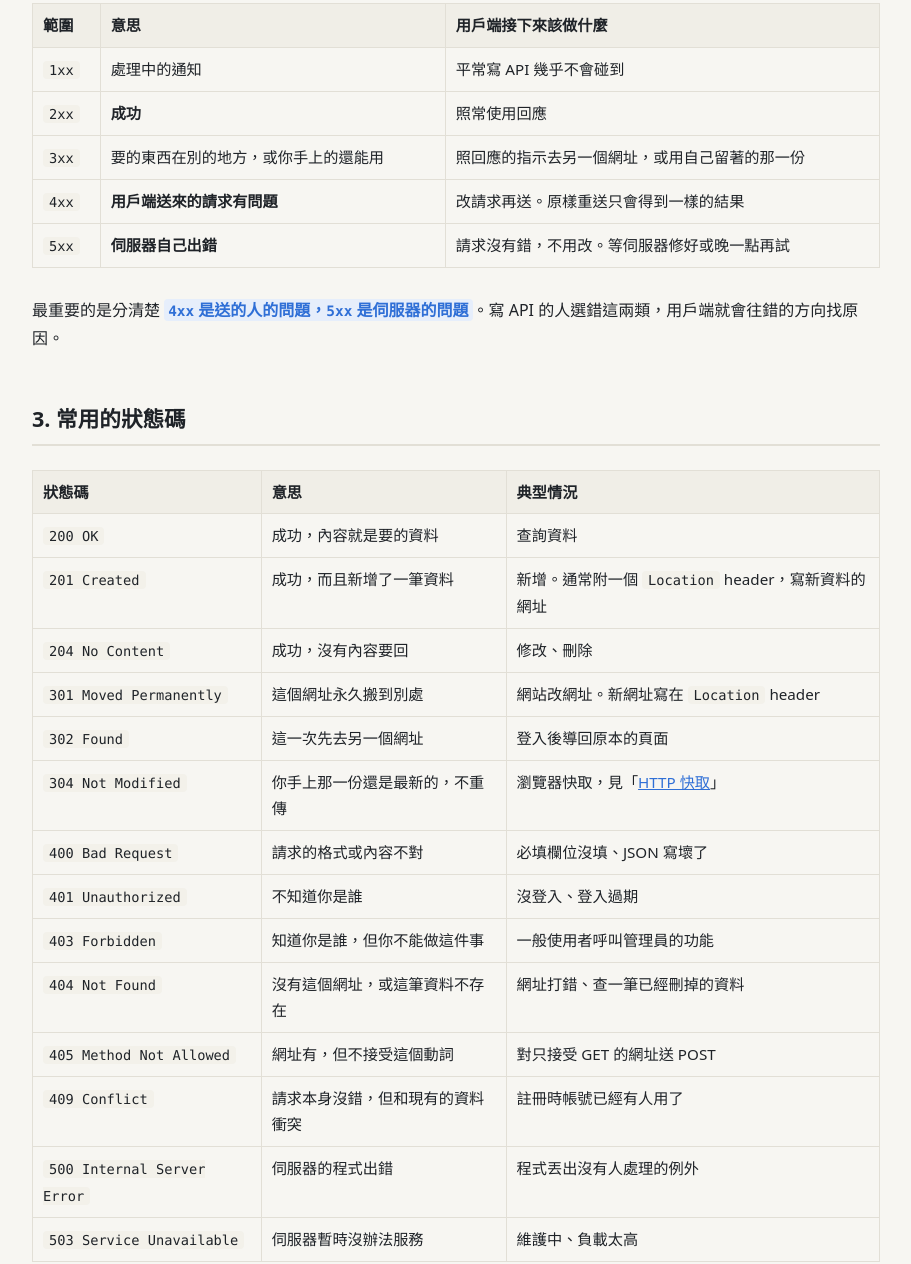
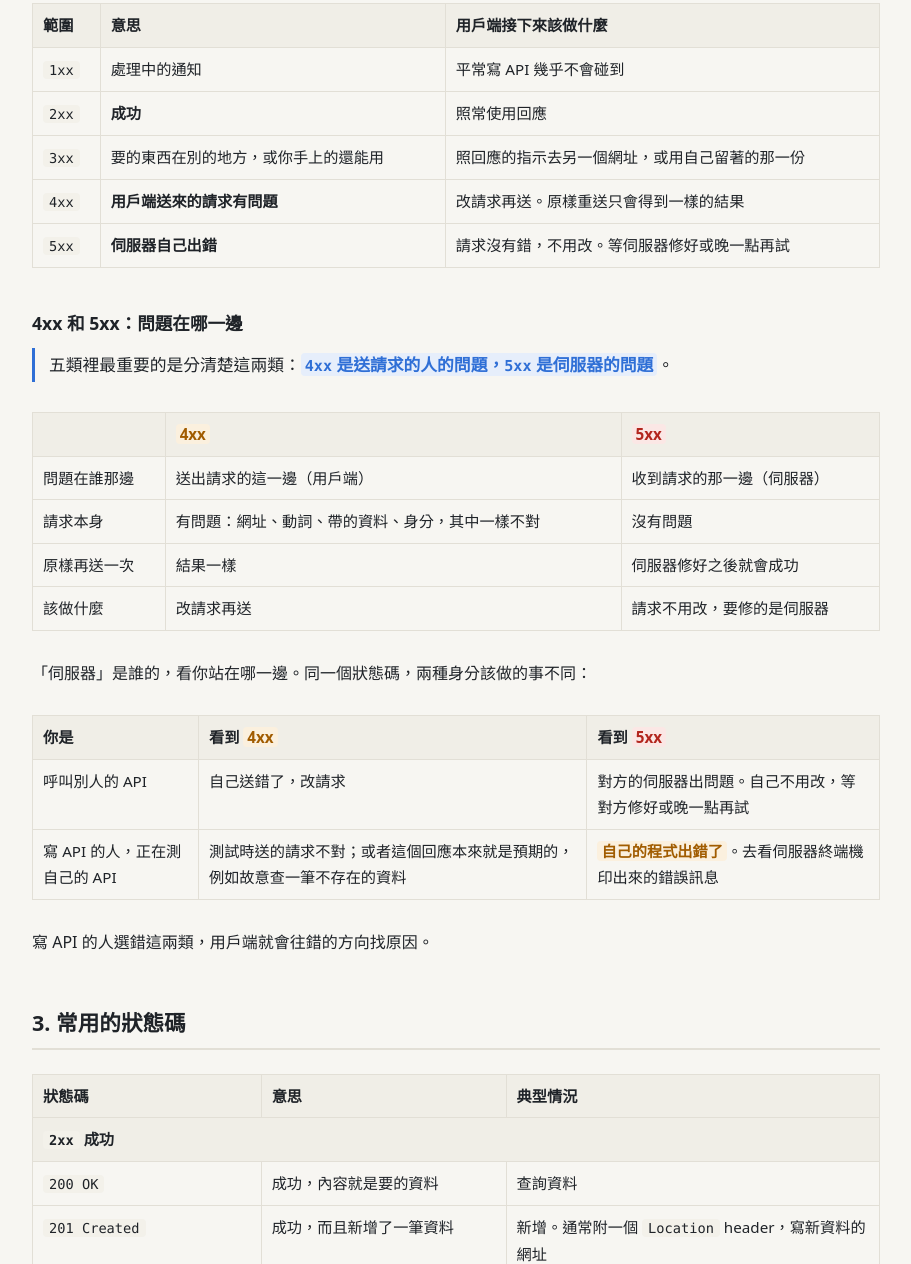
Before and after one commit to jackson204/BlogApi, a plain HTML site: page docs/lessons/http-status-codes.html in a window 1280 px wide. Shown: the part 1007-2271 px from the top of the page, without its empty margins (184-1095 px from the left). Drawn offline with nearby package versions, Linux system fonts and the light colour scheme.

Commit message:
docs: HTTP 狀態碼加上 4xx／5xx 對照，常用狀態碼分組
- 第 2 節：4xx 和 5xx 問題在哪一邊的對照表，以及「呼叫 API 的人／寫 API 的人」看到時各該做什麼
- 第 3 節：常用狀態碼的表格依 2xx、3xx、4xx、5xx 分組

Co-Authored-By: Claude Fable 5.2 <noreply@anthropic.com>

```diff
--- a/docs/lessons/http-status-codes.html
+++ b/docs/lessons/http-status-codes.html
@@ -52,25 +52,49 @@ Content-Type: application/json    ← header
   <tr><td><code>5xx</code></td><td><strong>伺服器自己出錯</strong></td><td>請求沒有錯，不用改。等伺服器修好或晚一點再試</td></tr>
 </table>
 </div>
-<p>最重要的是分清楚 <mark class="key"><code>4xx</code> 是送的人的問題，<code>5xx</code> 是伺服器的問題</mark>。寫 API 的人選錯這兩類，用戶端就會往錯的方向找原因。</p>
+
+<h3>4xx 和 5xx：問題在哪一邊</h3>
+<p class="lead">五類裡最重要的是分清楚這兩類：<mark class="key"><code>4xx</code> 是送請求的人的問題，<code>5xx</code> 是伺服器的問題</mark>。</p>
+<div class="table-wrap">
+<table>
+  <tr><th></th><th><mark class="caution">4xx</mark></th><th><span class="hl c">5xx</span></th></tr>
+  <tr><td>問題在誰那邊</td><td>送出請求的這一邊（用戶端）</td><td>收到請求的那一邊（伺服器）</td></tr>
+  <tr><td>請求本身</td><td>有問題：網址、動詞、帶的資料、身分，其中一樣不對</td><td>沒有問題</td></tr>
+  <tr><td>原樣再送一次</td><td>結果一樣</td><td>伺服器修好之後就會成功</td></tr>
+  <tr><td>該做什麼</td><td>改請求再送</td><td>請求不用改，要修的是伺服器</td></tr>
+</table>
+</div>
+<p>「伺服器」是誰的，看你站在哪一邊。同一個狀態碼，兩種身分該做的事不同：</p>
+<div class="table-wrap">
+<table>
+  <tr><th>你是</th><th>看到 <mark class="caution">4xx</mark></th><th>看到 <span class="hl c">5xx</span></th></tr>
+  <tr><td>呼叫別人的 API</td><td>自己送錯了，改請求</td><td>對方的伺服器出問題。自己不用改，等對方修好或晚一點再試</td></tr>
+  <tr><td>寫 API 的人，正在測自己的 API</td><td>測試時送的請求不對；或者這個回應本來就是預期的，例如故意查一筆不存在的資料</td><td><mark class="caution">自己的程式出錯了</mark>。去看伺服器終端機印出來的錯誤訊息</td></tr>
+</table>
+</div>
+<p>寫 API 的人選錯這兩類，用戶端就會往錯的方向找原因。</p>
 
 <!-- ============================================================ -->
 <h2 id="common">3. 常用的狀態碼</h2>
 <div class="table-wrap">
 <table>
   <tr><th>狀態碼</th><th>意思</th><th>典型情況</th></tr>
+  <tr><th colspan="3"><code>2xx</code> 成功</th></tr>
   <tr><td><code>200 OK</code></td><td>成功，內容就是要的資料</td><td>查詢資料</td></tr>
   <tr><td><code>201 Created</code></td><td>成功，而且新增了一筆資料</td><td>新增。通常附一個 <code>Location</code> header，寫新資料的網址</td></tr>
   <tr><td><code>204 No Content</code></td><td>成功，沒有內容要回</td><td>修改、刪除</td></tr>
+  <tr><th colspan="3"><code>3xx</code> 要的東西在別的地方，或手上的還能用</th></tr>
   <tr><td><code>301 Moved Permanently</code></td><td>這個網址永久搬到別處</td><td>網站改網址。新網址寫在 <code>Location</code> header</td></tr>
   <tr><td><code>302 Found</code></td><td>這一次先去另一個網址</td><td>登入後導回原本的頁面</td></tr>
   <tr><td><code>304 Not Modified</code></td><td>你手上那一份還是最新的，不重傳</td><td>瀏覽器快取，見「<a href="http-caching.html">HTTP 快取</a>」</td></tr>
+  <tr><th colspan="3"><mark class="caution">4xx</mark> 送來的請求有問題</th></tr>
   <tr><td><code>400 Bad Request</code></td><td>請求的格式或內容不對</td><td>必填欄位沒填、JSON 寫壞了</td></tr>
   <tr><td><code>401 Unauthorized</code></td><td>不知道你是誰</td><td>沒登入、登入過期</td></tr>
   <tr><td><code>403 Forbidden</code></td><td>知道你是誰，但你不能做這件事</td><td>一般使用者呼叫管理員的功能</td></tr>
   <tr><td><code>404 Not Found</code></td><td>沒有這個網址，或這筆資料不存在</td><td>網址打錯、查一筆已經刪掉的資料</td></tr>
   <tr><td><code>405 Method Not Allowed</code></td><td>網址有，但不接受這個動詞</td><td>對只接受 GET 的網址送 POST</td></tr>
   <tr><td><code>409 Conflict</code></td><td>請求本身沒錯，但和現有的資料衝突</td><td>註冊時帳號已經有人用了</td></tr>
+  <tr><th colspan="3"><span class="hl c">5xx</span> 伺服器自己出錯</th></tr>
   <tr><td><code>500 Internal Server Error</code></td><td>伺服器的程式出錯</td><td>程式丟出沒有人處理的例外</td></tr>
   <tr><td><code>503 Service Unavailable</code></td><td>伺服器暫時沒辦法服務</td><td>維護中、負載太高</td></tr>
 </table>
```
